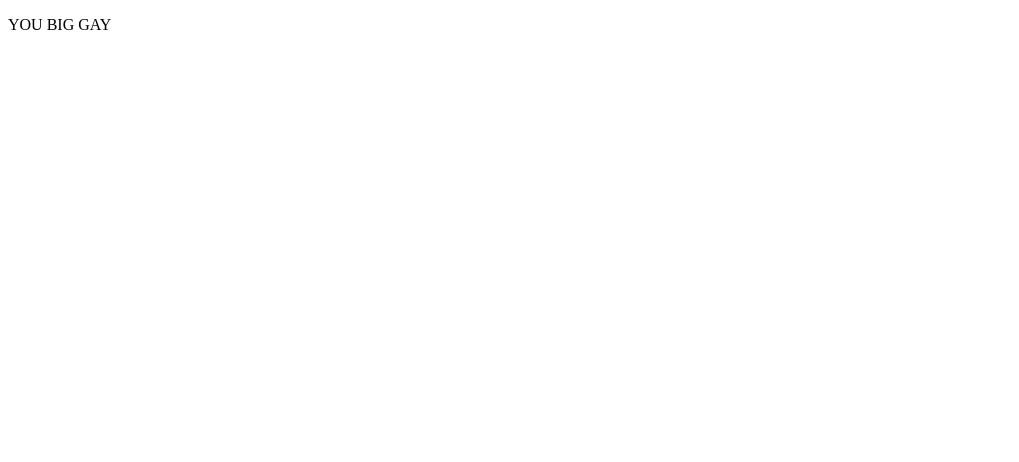
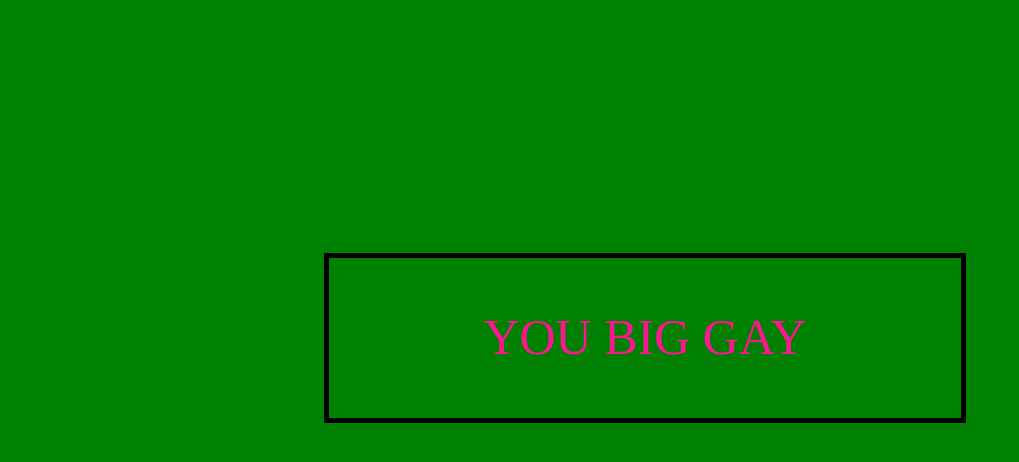
Before and after one commit to pigey/WebSiteUppgift1, a plain HTML site: page Easy.html in a window 1280 px wide. Shown: the whole page, without its empty margins (0-1019 px from the left). Drawn offline with Linux system fonts and the light colour scheme.

Commit message:
Update Easy.html

```diff
--- a/Easy.html
+++ b/Easy.html
@@ -3,8 +3,28 @@
   <head>
     <meta charset="utf-8">
     <title></title>
+    <style>
+     body{
+       background: green;
+       color: deeppink;
+     }
+     #hi{
+       width: 50%;
+       height: 20vh;
+       border: 5px solid black;
+       text-align: center;
+       margin-top: 20%;
+       margin-left: 25%;
+       font-size: 50px;
+     }
+    </style>
   </head>
   <body>
-    <p>YOU BIG GAY</p>
+    <div id="hi">
+      <p>YOU BIG GAY</p>
+    </div>
+    <script>
+
+    </script>
   </body>
 </html>
```
